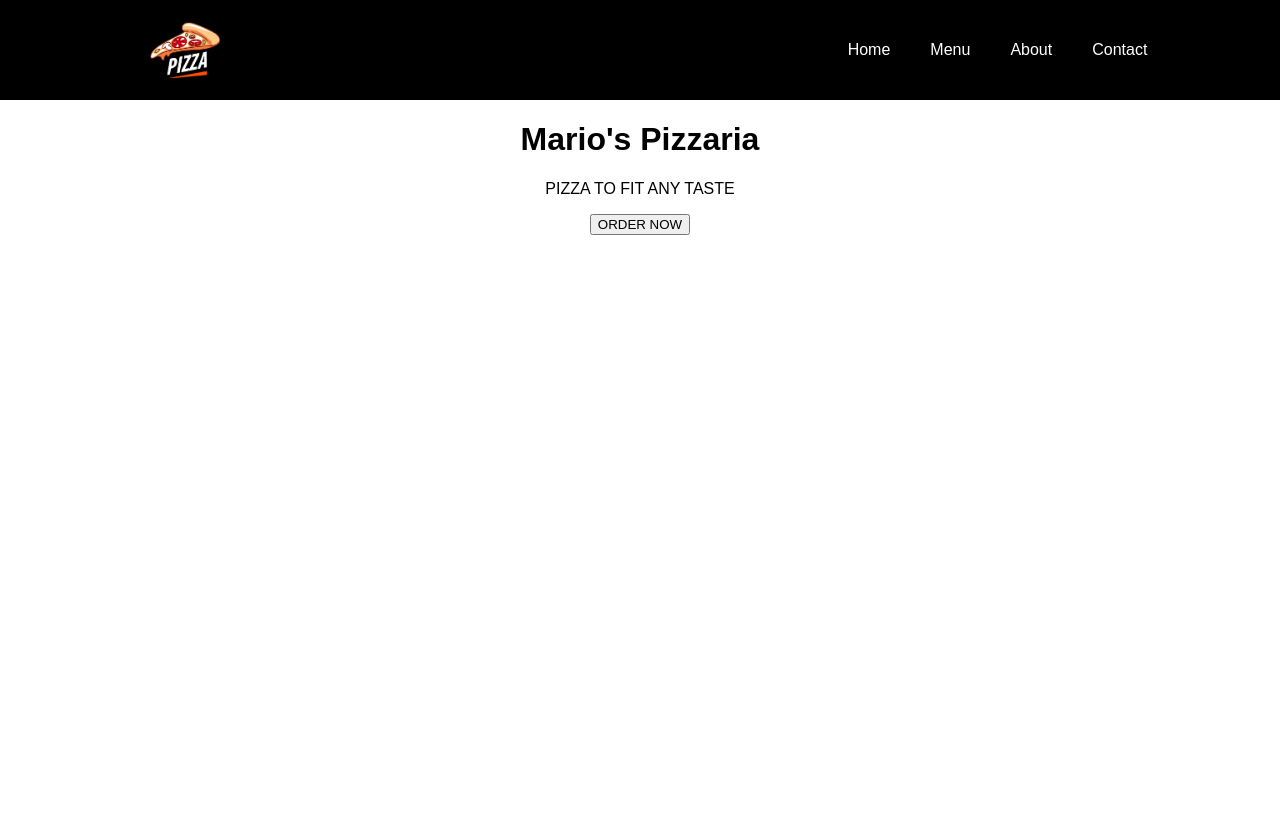
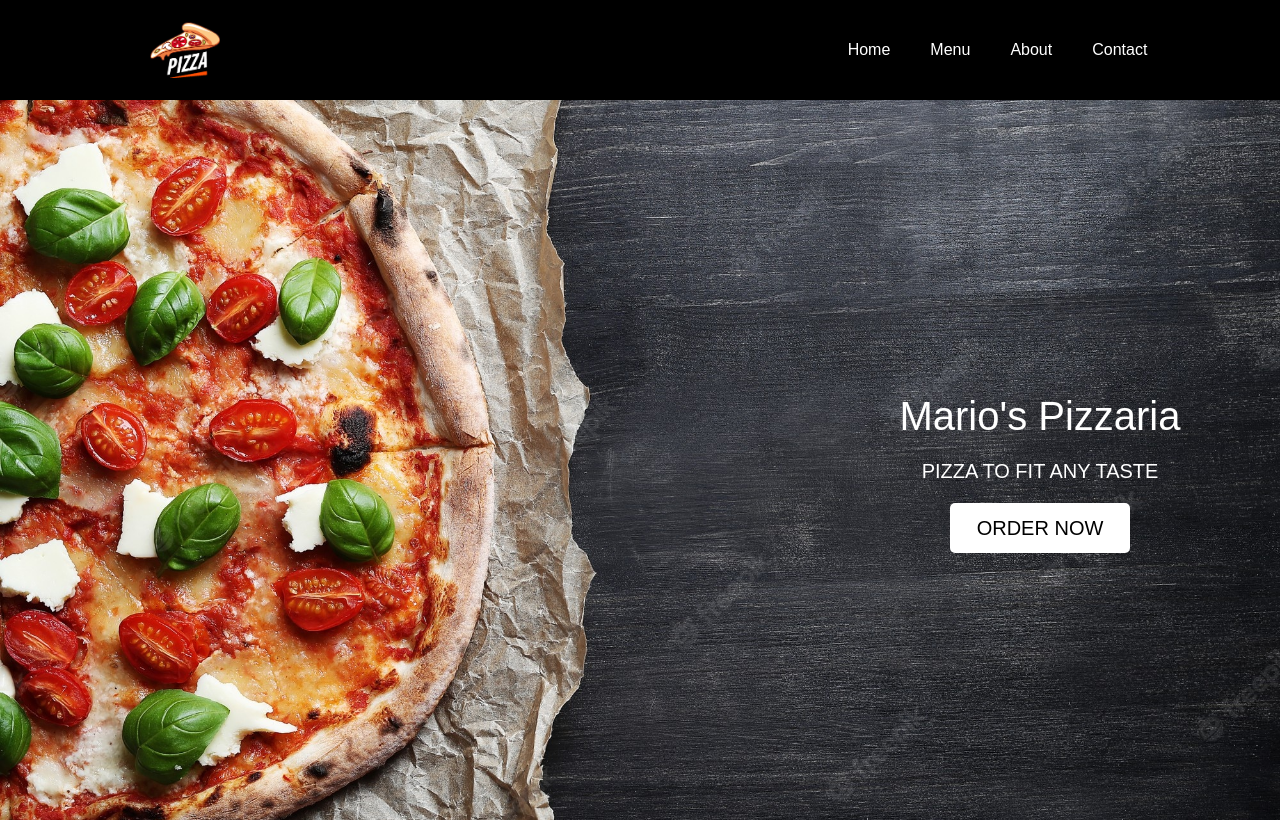
Before and after one commit to MarioAngelov2/Pizza-App, a React (Create React App) app in the folder app/: page / in a window 1280 px wide. Built offline with nearby package versions, Linux system fonts and the light colour scheme.

Commit message:
Add css to home page

```diff
--- a/app/src/App.css
+++ b/app/src/App.css
@@ -11,3 +11,7 @@
   padding: 0;
   margin: 0;
 }
+
+/* * {
+  transition: 0.3s ease-in;
+} */
--- a/app/src/Styles/Home.css
+++ b/app/src/Styles/Home.css
@@ -0,0 +1,52 @@
+.home {
+  width: 100%;
+  height: 90vh;
+  display: flex;
+  justify-content: center;
+  align-items: right;
+  flex-direction: column;
+  background-position: center;
+  background-repeat: no-repeat;
+  background-size: cover;
+}
+
+.headerContainer {
+  width: auto;
+  margin-left: 800px;
+}
+
+.headerContainer h1 {
+  justify-content: center;
+  align-items: center;
+  font-size: 40px;
+  height: 40px;
+  font-weight: 50;
+  color: white;
+}
+
+.headerContainer p {
+  padding: 0;
+  font-size: 20px;
+  font-weight: lighter;
+  color: white;
+}
+
+.headerContainer button {
+  color: black;
+  border: none;
+  border-radius: 5px;
+  cursor: pointer;
+  justify-content: center;
+  background-color: white;
+  height: 50px;
+  width: 180px;
+  text-decoration: none;
+  font-size: 20px;
+}
+
+
+.headerContainer button:hover {
+  background-color: rgb(188, 21, 21);
+  color: white;
+  transition: 0.3s ease-in;
+}
--- a/app/src/pages/Home.js
+++ b/app/src/pages/Home.js
@@ -1,15 +1,18 @@
 import React from "react";
 import { Link } from "react-router-dom";
+import landing from "../assets/pizza.jpg";
+import "../Styles/Home.css";
 
 function Home() {
   return (
-    <div className="home">
-      <div className="headerContainer"></div>
-      <h1>Mario's Pizzaria</h1>
-      <p>PIZZA TO FIT ANY TASTE</p>
-      <Link to="/menu">
-        <button>ORDER NOW</button>
-      </Link>
+    <div className="home" style={{ backgroundImage: `url(${landing})` }}>
+      <div className="headerContainer">
+        <h1>Mario's Pizzaria</h1>
+        <p>PIZZA TO FIT ANY TASTE</p>
+        <Link to="/menu">
+          <button>ORDER NOW</button>
+        </Link>
+      </div>
     </div>
   );
 }
```
Also changed, not shown: app/src/assets/pizza.jpg (added), app/src/assets/pizza2.jpg (added).
